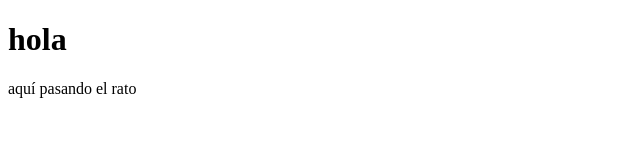
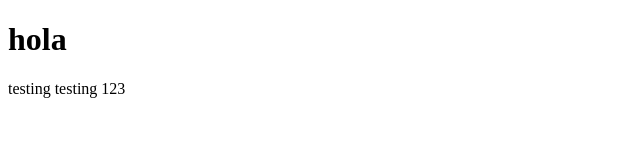
Before and after one commit to ceciglez/learning_web_dev, a plain HTML site: page html100/index.html in a window 1280 px wide. Shown: the full height of the page, 0-640 px from the left. Drawn offline with Linux system fonts and the light colour scheme.

Commit message:
changed html file

```diff
--- a/html100/index.html
+++ b/html100/index.html
@@ -7,7 +7,7 @@
 
   <body>
     <h1>hola</h1>
-    <p>aquí pasando el rato</p>
+    <p>testing testing 123</p>
   </body>
 
 </html>
```
